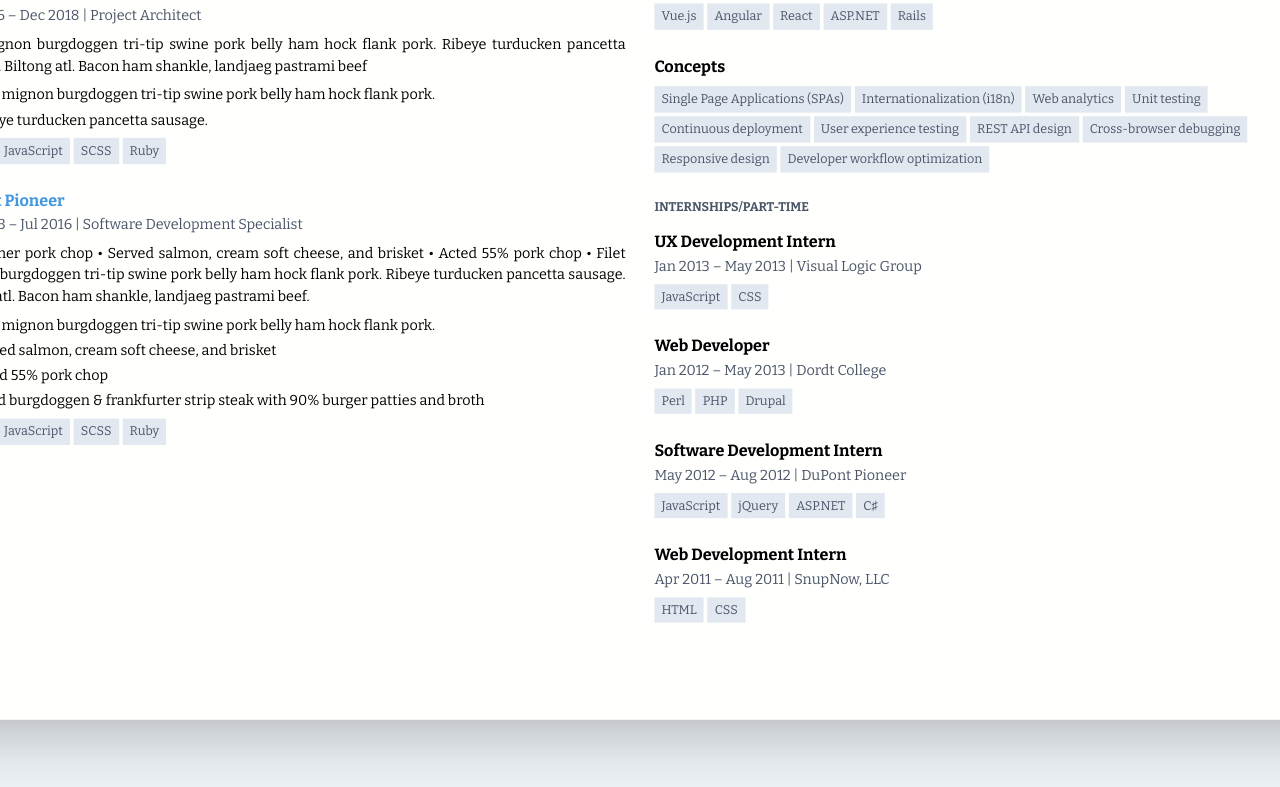
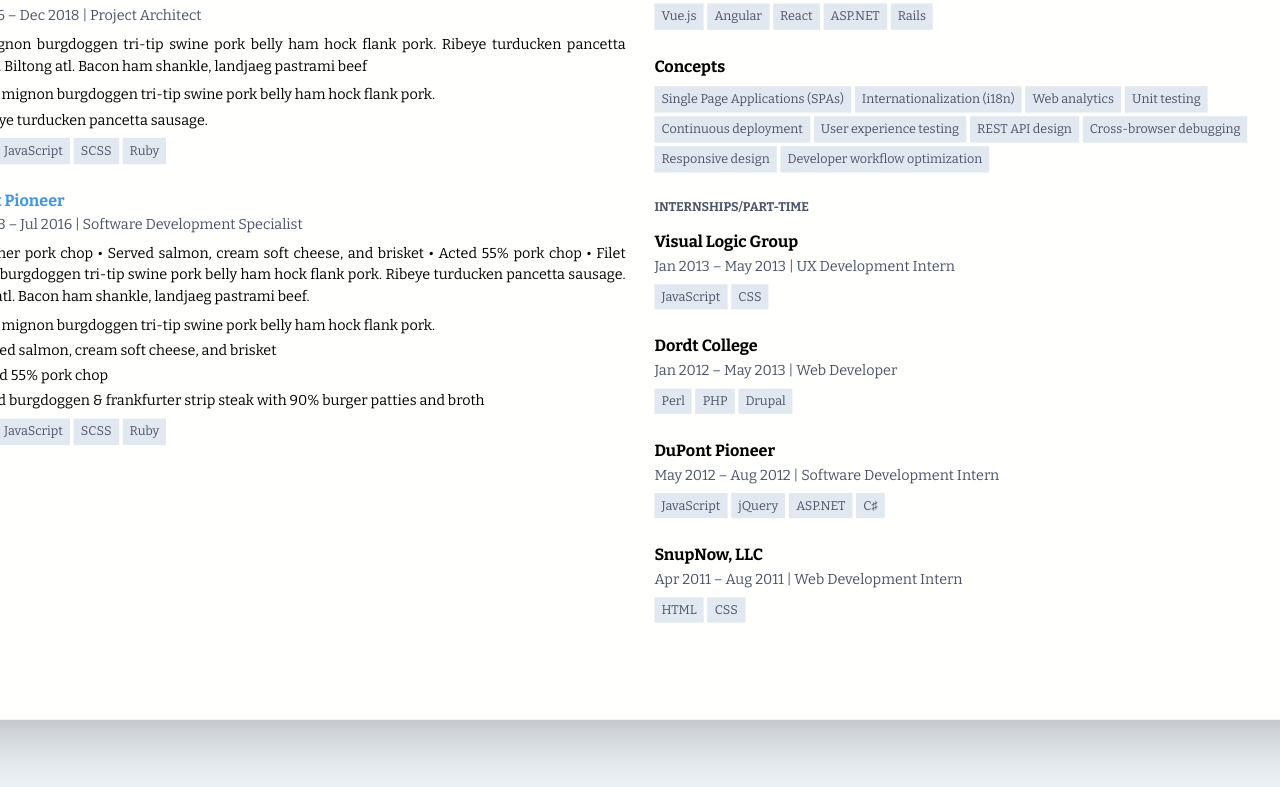
Before and after one commit to nfriend/nuxt-resume, a Nuxt app: page / in a window 1280 px wide. Shown: the part 593-1380 px from the top of the page. Built offline with nearby package versions, Linux system fonts and the light colour scheme.

Commit message:
Include part time/internships in resume.json

```diff
--- a/ci/generate-resume.json.mjs
+++ b/ci/generate-resume.json.mjs
@@ -71,7 +71,12 @@ const __dirname = dirname(fileURLToPath(import.meta.url));
   };
 
   const experienceSection = findSection('Experience');
-  const work = experienceSection.subsections.map(s => {
+  const internshipsSection = findSection('Internships/Part-time');
+  const workSubsections = [
+    ...experienceSection.subsections,
+    ...internshipsSection.subsections,
+  ];
+  const work = workSubsections.map(s => {
     let workInfo = {
       company: _.isString(s.title) ? s.title : s.title.display,
       website: _.isString(s.title) ? undefined : s.title.link,
--- a/resume-data.mjs
+++ b/resume-data.mjs
@@ -320,8 +320,12 @@ export const resumeData = {
             title: 'Internships/Part-time',
             subsections: [
               {
-                title: 'UX Development Intern',
-                subtitle: 'Jan 2013 – May 2013 | Visual Logic Group',
+                title: 'Visual Logic Group',
+                subtitle: {
+                  startDate: '2013-01-15',
+                  endDate: '2013-05-01',
+                  description: 'UX Development Intern',
+                },
                 tags: [
                   {
                     display: 'JavaScript',
@@ -331,13 +335,21 @@ export const resumeData = {
                 ],
               },
               {
-                title: 'Web Developer',
-                subtitle: 'Jan 2012 – May 2013 | Dordt College',
+                title: 'Dordt College',
+                subtitle: {
+                  startDate: '2012-01-20',
+                  endDate: '2013-05-10',
+                  description: 'Web Developer',
+                },
                 tags: ['Perl', 'PHP', 'Drupal'],
               },
               {
-                title: 'Software Development Intern',
-                subtitle: 'May 2012 – Aug 2012 | DuPont Pioneer',
+                title: 'DuPont Pioneer',
+                subtitle: {
+                  startDate: '2012-05-20',
+                  endDate: '2012-08-05',
+                  description: 'Software Development Intern',
+                },
                 tags: [
                   {
                     display: 'JavaScript',
@@ -349,8 +361,12 @@ export const resumeData = {
                 ],
               },
               {
-                title: 'Web Development Intern',
-                subtitle: 'Apr 2011 – Aug 2011 | SnupNow, LLC',
+                title: 'SnupNow, LLC',
+                subtitle: {
+                  startDate: '2011-04-15',
+                  endDate: '2011-08-05',
+                  description: 'Web Development Intern',
+                },
                 tags: ['HTML', 'CSS'],
               },
             ],
```
